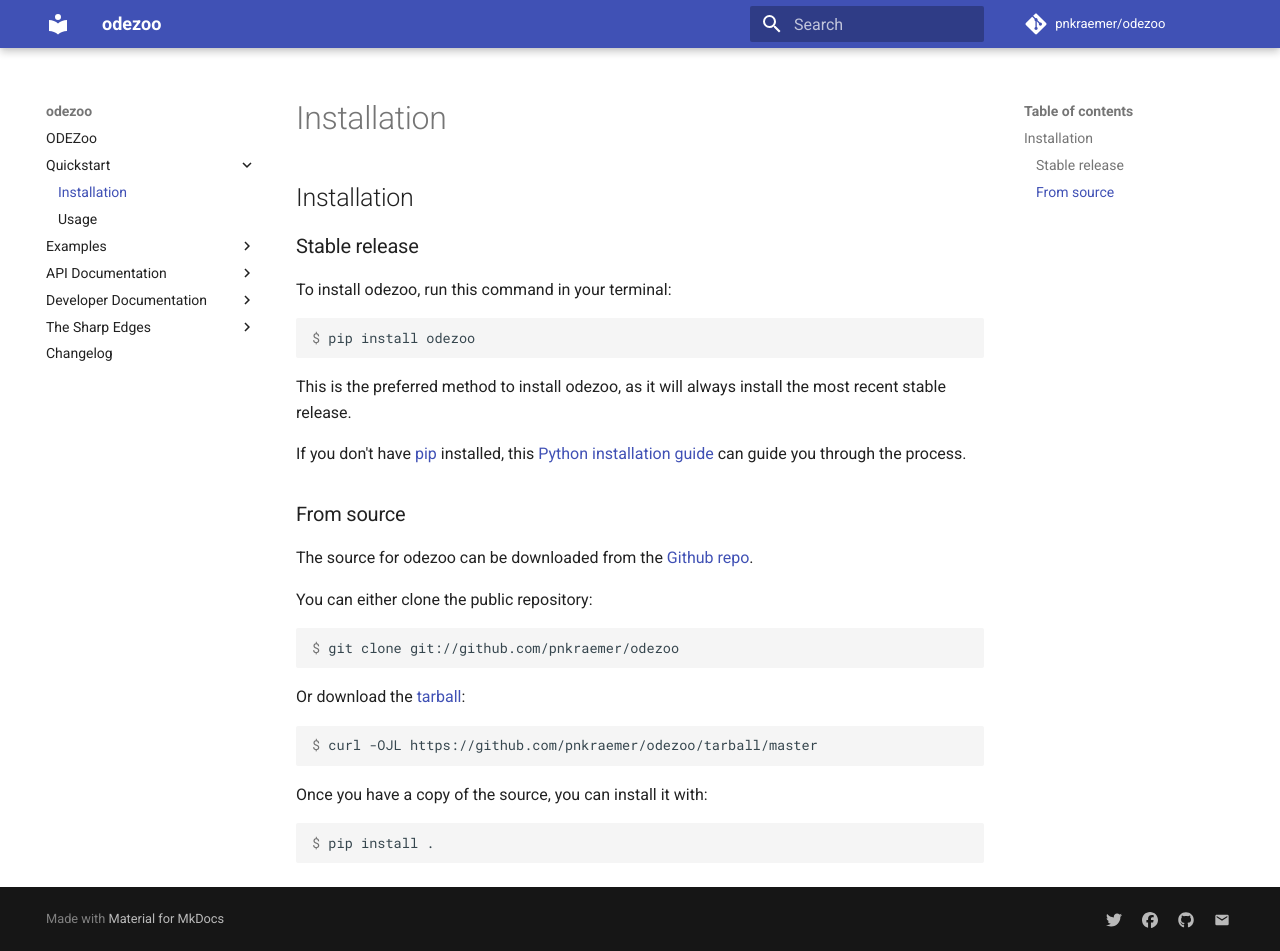
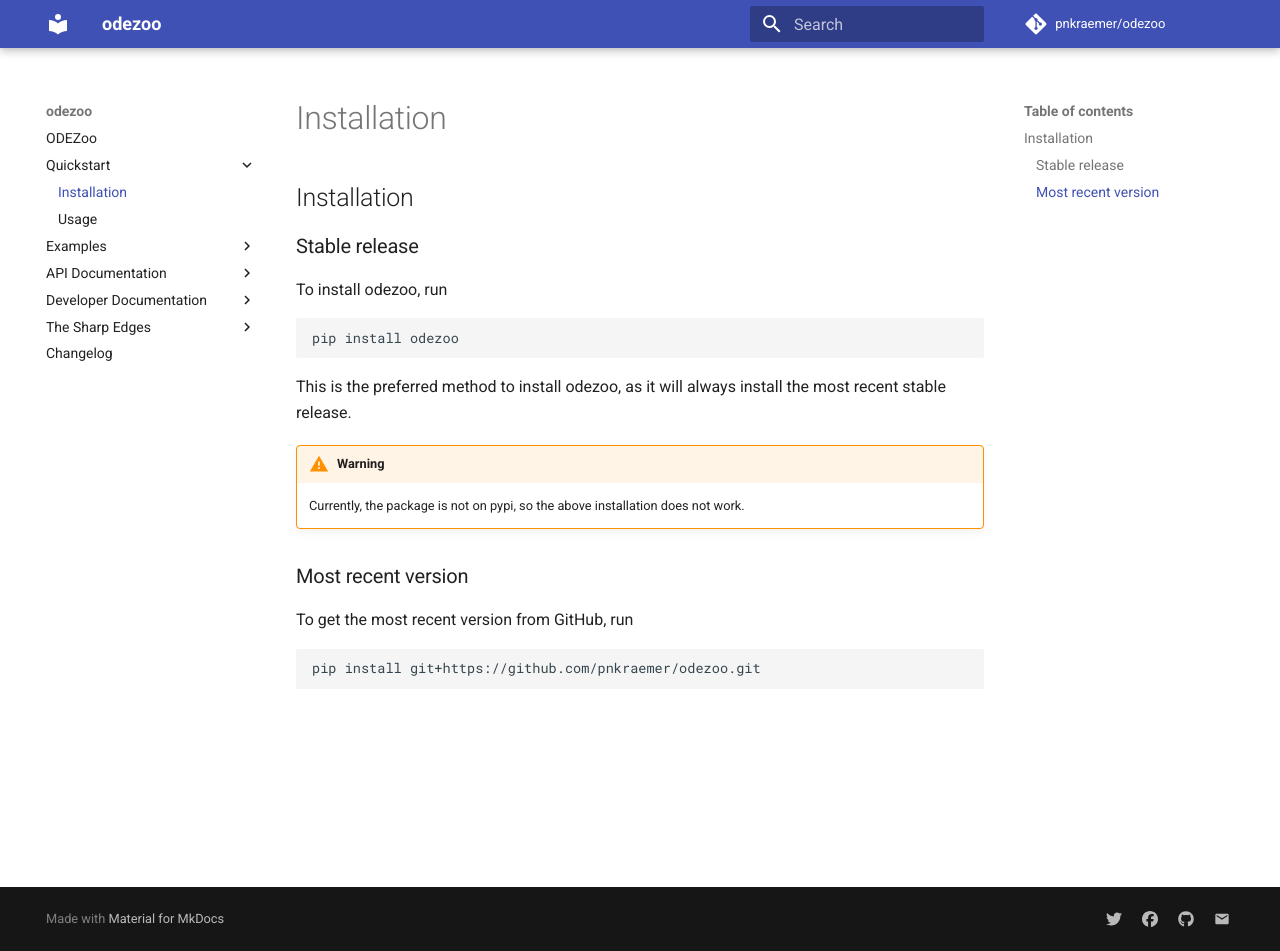
Before and after one commit to pnkraemer/diffeqzoo, an MkDocs documentation site: the page built from docs/quickstart/installation.md, in a window 1280 px wide and 951 px high. Built offline with MkDocs 1.6.1 and Material for MkDocs 9.7.7, drawn with Linux system fonts in a browser that asks for light colours; comment, search, counter and statistics services are not loaded.

Commit message:
Quickstart

````diff
--- a/docs/quickstart/installation.md
+++ b/docs/quickstart/installation.md
@@ -2,42 +2,23 @@
 
 ## Stable release
 
-To install odezoo, run this command in your
-terminal:
+To install odezoo, run
 
-``` console
-$ pip install odezoo
+```commandline
+pip install odezoo
 ```
 
 This is the preferred method to install odezoo, as it will always install the most recent stable release.
 
-If you don't have [pip][] installed, this [Python installation guide][]
-can guide you through the process.
+!!! warning
 
-## From source
+    Currently, the package is not on pypi, so the above installation does not work.
 
-The source for odezoo can be downloaded from
-the [Github repo][].
 
-You can either clone the public repository:
+## Most recent version
 
-``` console
-$ git clone git://github.com/pnkraemer/odezoo
+To get the most recent version from GitHub, run
+
+```commandline
+pip install git+https://github.com/pnkraemer/odezoo.git
 ```
-
-Or download the [tarball][]:
-
-``` console
-$ curl -OJL https://github.com/pnkraemer/odezoo/tarball/master
-```
-
-Once you have a copy of the source, you can install it with:
-
-``` console
-$ pip install .
-```
-
-  [pip]: https://pip.pypa.io
-  [Python installation guide]: http://docs.python-guide.org/en/latest/starting/installation/
-  [Github repo]: https://github.com/%7B%7B%20cookiecutter.github_username%20%7D%7D/%7B%7B%20cookiecutter.project_slug%20%7D%7D
-  [tarball]: https://github.com/%7B%7B%20cookiecutter.github_username%20%7D%7D/%7B%7B%20cookiecutter.project_slug%20%7D%7D/tarball/master
````
Also changed, not shown: README.md (+14 -10 lines), docs/quickstart/usage.md (+6 -3 lines).
